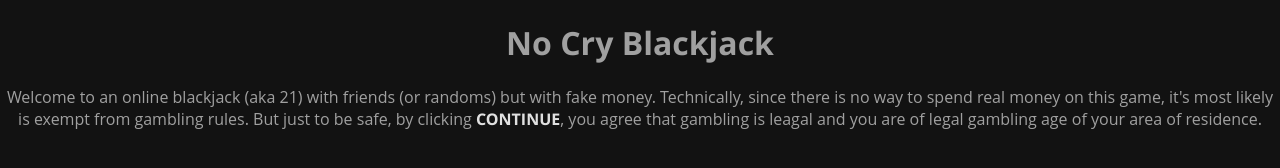
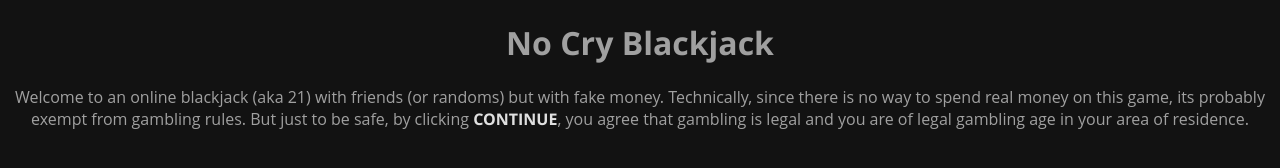
Before and after one commit to demosjarco/no-cry-blackjack, a website: page web/index.html in a window 1280 px wide. Drawn offline with Linux system fonts and the light colour scheme; a web font is replaced by a local one.

Commit message:
fixed spelling

```diff
--- a/web/index.html
+++ b/web/index.html
@@ -10,6 +10,6 @@
 
 <body>
 	<h1>No Cry Blackjack</h1>
-	<p>Welcome to an online blackjack (aka 21) with friends (or randoms) but with fake money. Technically, since there is no way to spend real money on this game, it's most likely is exempt from gambling rules. But just to be safe, by clicking <a href="home.html">CONTINUE</a>, you agree that gambling is leagal and you are of legal gambling age of your area of residence.</p>
+	<p>Welcome to an online blackjack (aka 21) with friends (or randoms) but with fake money. Technically, since there is no way to spend real money on this game, its probably exempt from gambling rules. But just to be safe, by clicking <a href="home.html">CONTINUE</a>, you agree that gambling is legal and you are of legal gambling age in your area of residence.</p>
 </body>
 </html>
```
